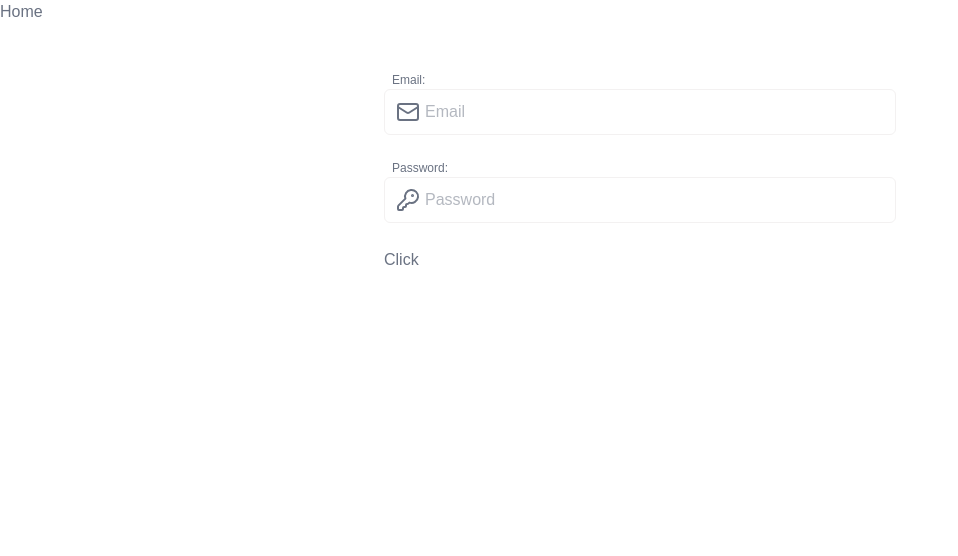
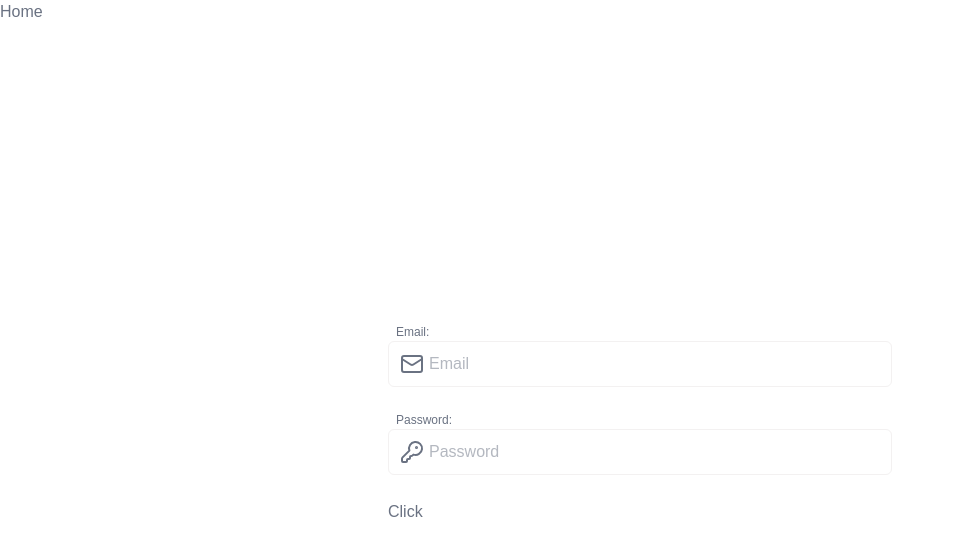
Before and after one commit to SemchaAI/my-first-dashboard, a Next.js app: page / in a window 1280 px wide. Shown: the top 556 px of the page, without its empty margins (0-958 px from the left). Built offline with nearby package versions, Linux system fonts and the light colour scheme; no server answers.

Commit message:
refactor(ui):  added padding and form was centralized

```diff
--- a/src/components/entities/forms/Form.tsx
+++ b/src/components/entities/forms/Form.tsx
@@ -21,7 +21,7 @@ export const Form = <T extends FieldValues>({
     <FormProvider {...form}>
       <form
         className={
-          "mx-auto my-12 w-full max-w-lg min-w-80" + `${title ? "" : "pt-7"}`
+          "m-auto w-full max-w-lg min-w-80 p-1 " + `${title ? "" : "pt-7"}`
         }
         onSubmit={form.handleSubmit(onSubmit)}
       >
```
